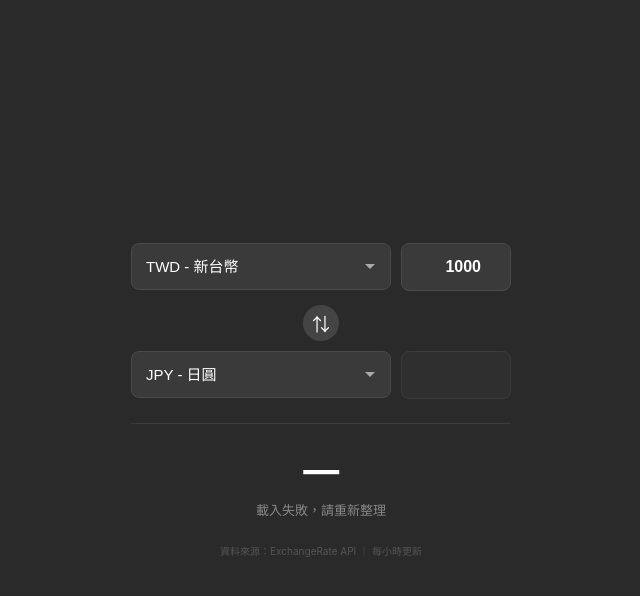
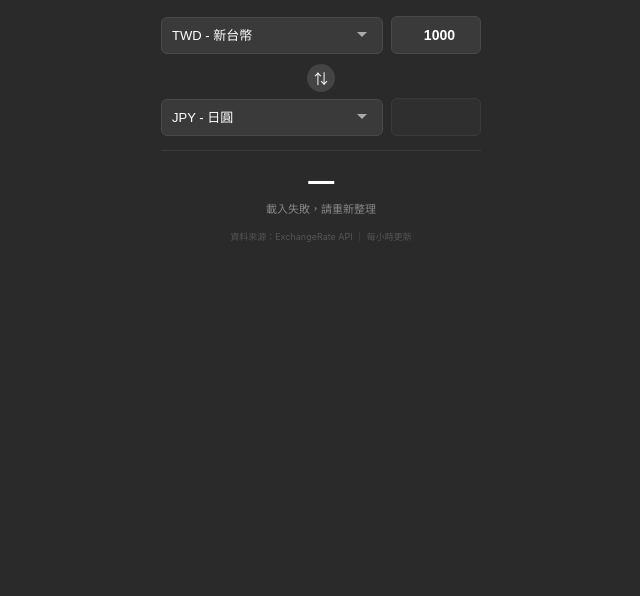
Before and after one commit to StanleyHuang0915/Currency-Widget, a plain HTML site: page index.html in a window 1280 px wide. Shown: the whole page, without its empty margins (319-959 px from the left). Drawn offline with Linux system fonts and the light colour scheme; no server answers.

Commit message:
fix: compact layout for Notion embed column

```diff
--- a/index.html
+++ b/index.html
@@ -11,29 +11,28 @@
             color: #e0e0e0;
             font-family: -apple-system, BlinkMacSystemFont, 'Segoe UI', sans-serif;
             display: flex;
-            align-items: center;
+            align-items: flex-start;
             justify-content: center;
-            min-height: 100vh;
-            padding: 32px 20px;
+            padding: 16px 12px;
         }
         .converter {
             width: 100%;
-            max-width: 380px;
+            max-width: 320px;
         }
         .converter-row {
             display: flex;
             align-items: center;
-            gap: 10px;
-            margin-bottom: 14px;
+            gap: 8px;
+            margin-bottom: 10px;
         }
         .converter-row select {
             flex: 1;
             background: #3a3a3a;
             color: #fff;
             border: 1px solid #4a4a4a;
-            border-radius: 8px;
-            padding: 14px 14px;
-            font-size: 15px;
+            border-radius: 6px;
+            padding: 10px 10px;
+            font-size: 13px;
             appearance: none;
             -webkit-appearance: none;
             cursor: pointer;
@@ -42,13 +41,13 @@
             background-position: right 14px center;
         }
         .converter-row input {
-            width: 110px;
+            width: 90px;
             background: #3a3a3a;
             color: #fff;
             border: 1px solid #4a4a4a;
-            border-radius: 8px;
-            padding: 14px 14px;
-            font-size: 16px;
+            border-radius: 6px;
+            padding: 10px 10px;
+            font-size: 14px;
             font-weight: 600;
             text-align: right;
         }
@@ -65,17 +64,17 @@
         .swap-btn {
             display: flex;
             justify-content: center;
-            margin: 10px 0;
+            margin: 6px 0;
         }
         .swap-btn button {
             background: #444;
             border: none;
             color: #fff;
-            width: 36px;
-            height: 36px;
+            width: 28px;
+            height: 28px;
             border-radius: 50%;
             cursor: pointer;
-            font-size: 18px;
+            font-size: 14px;
             transition: background 0.2s;
         }
         .swap-btn button:hover {
@@ -83,25 +82,25 @@
         }
         .result {
             text-align: center;
-            margin-top: 24px;
-            padding-top: 24px;
+            margin-top: 14px;
+            padding-top: 14px;
             border-top: 1px solid #3a3a3a;
         }
         .result .value {
-            font-size: 36px;
+            font-size: 26px;
             font-weight: 700;
             color: #ffffff;
             letter-spacing: -0.5px;
         }
         .result .label {
-            font-size: 13px;
+            font-size: 11px;
             color: #888;
-            margin-top: 8px;
+            margin-top: 4px;
         }
         .footer {
             text-align: center;
-            margin-top: 24px;
-            font-size: 10px;
+            margin-top: 14px;
+            font-size: 9px;
             color: #555;
         }
     </style>
```
